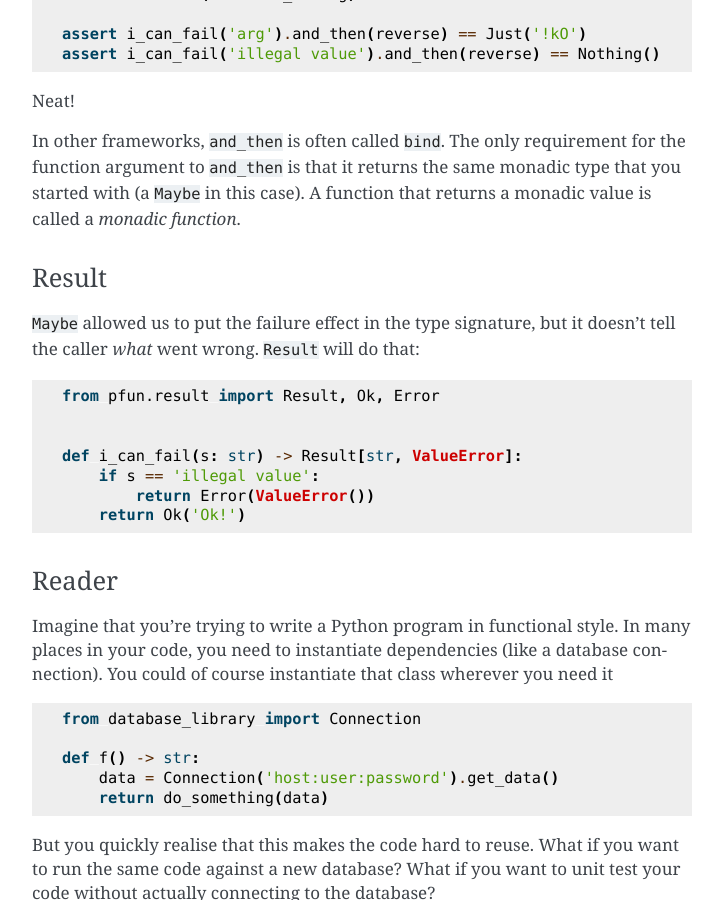
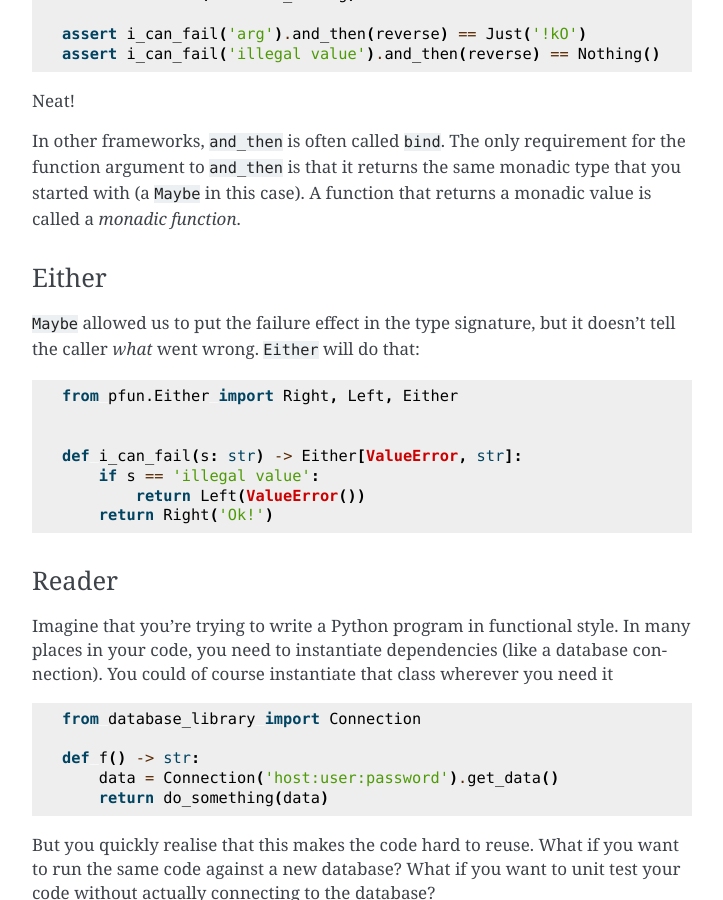
Before and after one commit to suned/pfun, a Sphinx documentation site: the page built from docs/source/programming_guide.md, in a window 1280 px wide and 900 px high, scrolled down 3910 px. Shown: the whole window, without its empty margins (388-1111 px from the left). Built offline with Sphinx 7.4.7, drawn with Linux system fonts in a browser that asks for light colours.

Commit message:
docs: fix documentation for either

````diff
--- a/docs/source/programming_guide.md
+++ b/docs/source/programming_guide.md
@@ -171,18 +171,18 @@ The only requirement for the function argument to `and_then` is that it returns
 monadic type that you started with (a `Maybe` in this case).
 A function that returns a monadic value is called a _monadic function_.
 
-### Result
+### Either
 `Maybe` allowed us to put the failure effect in the type signature, but
-it doesn't tell the caller _what_ went wrong. `Result` will do that:
+it doesn't tell the caller _what_ went wrong. `Either` will do that:
 
 ```python
-from pfun.result import Result, Ok, Error
+from pfun.Either import Right, Left, Either
 
 
-def i_can_fail(s: str) -> Result[str, ValueError]:
+def i_can_fail(s: str) -> Either[ValueError, str]:
     if s == 'illegal value':
-        return Error(ValueError())
-    return Ok('Ok!')
+        return Left(ValueError())
+    return Right('Ok!')
 ```
 
 ### Reader
````
